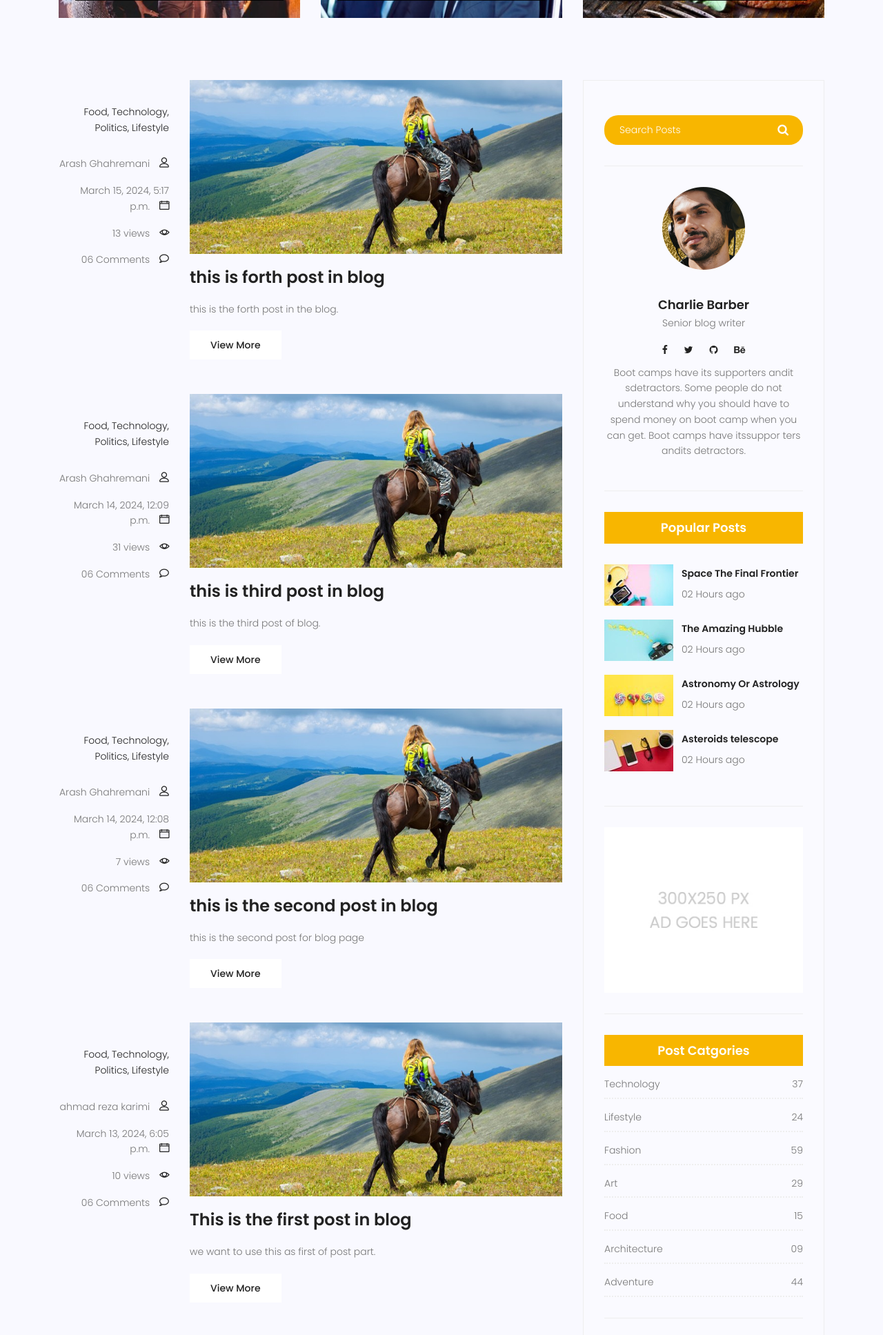
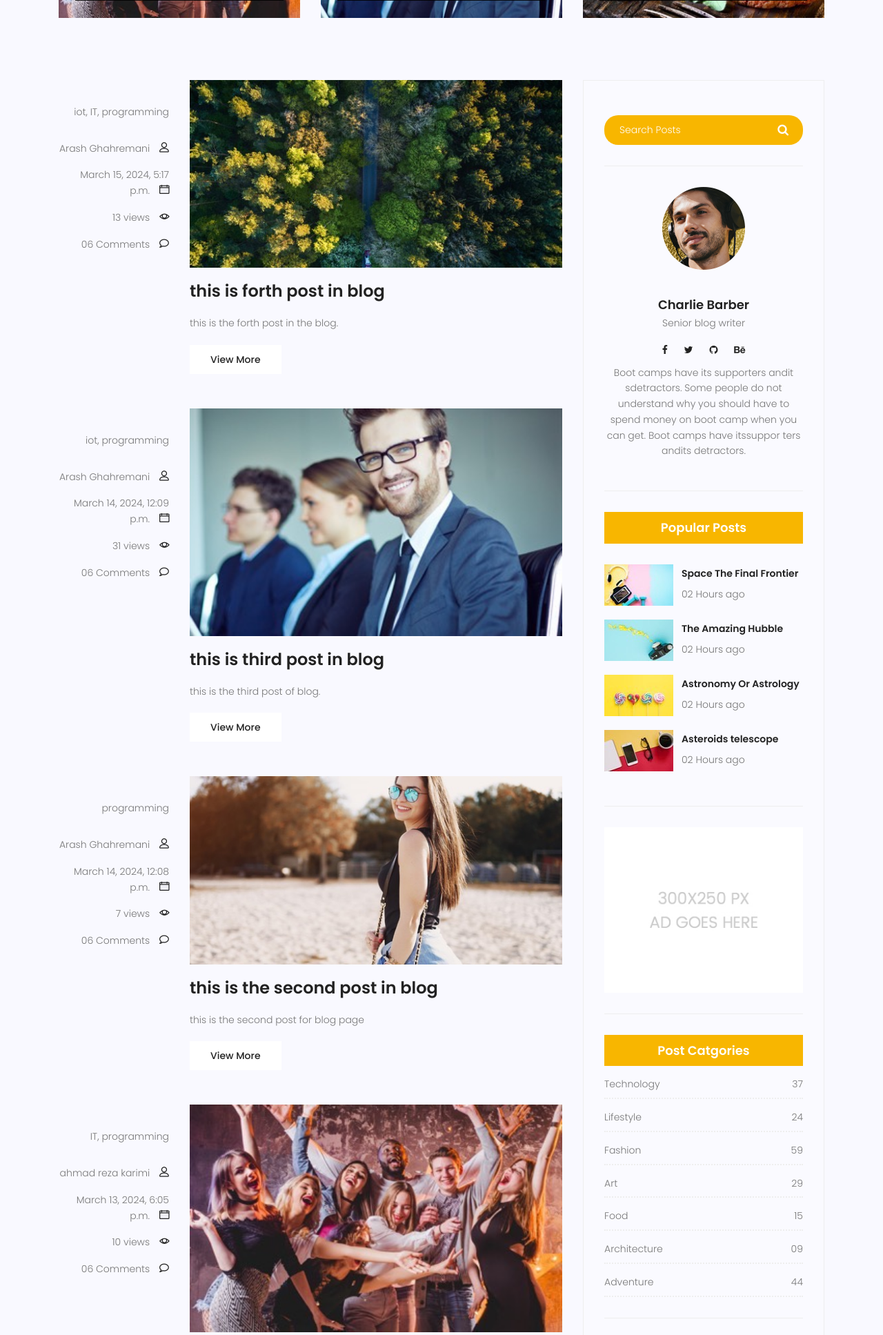
Before and after one commit to Arash7447/mysite, a Django app: page /blog/ in a window 1280 px wide. Shown: the part 966-2901 px from the top of the page at 69% size. Run offline with Django 5.2, Linux system fonts and the light colour scheme; data comes from the database, SQL or seed files in the repository; both versions use the stored data as it was after the commit; some libraries are stand-ins or nearby versions.

Commit message:
created a class with name of category
in this part i defined all four post category with the class defined and making dynamic of category address in blog home template .

```diff
--- a/blog/admin.py
+++ b/blog/admin.py
@@ -1,5 +1,5 @@
 from django.contrib import admin
-from blog.models import Post
+from blog.models import Post, Category
 
 # Register your models here.
 # in the class below we have a inheritance from admin page.
@@ -13,5 +13,5 @@ class PostAdmin(admin.ModelAdmin):
     #ordering = ['-created_date']
     search_fields = ['title','content']
 
-
+admin.site.register(Category)
 admin.site.register(Post, PostAdmin)
--- a/blog/models.py
+++ b/blog/models.py
@@ -2,13 +2,21 @@ from django.db import models
 from django.contrib.auth.models import User
 # Create your models here.
 
+class Category(models.Model):
+    name = models.CharField(max_length = 255)
+
+
+    def __str__(self):
+        return self.name
+
+
 class Post (models.Model) :
-    # image
+    image = models.ImageField(upload_to = 'blog/',default = 'blog/default.jpg')
     author = models.ForeignKey(User,on_delete=models.SET_NULL,null=True)
     title = models.CharField (max_length = 255)
     content = models.TextField ()
     # Tag
-    # Category
+    category = models.ManyToManyField (Category)
     counted_view = models.IntegerField (default = 0)
     status = models.BooleanField (default = False)
     published_date = models.DateTimeField (null = True)
--- a/requirements.txt
+++ b/requirements.txt
@@ -1,4 +1,5 @@
 asgiref==3.7.2
 Django==5.0.2
+pillow==10.2.0
 sqlparse==0.4.4
 tzdata==2024.1
--- a/templates/blog/blog-home.html
+++ b/templates/blog/blog-home.html
@@ -35,8 +35,8 @@
 						<div class="overlay overlay-bg"></div>
 						<a href="#" target="_blank">
 							<div class="thumb">
-								<img class="content-image img-fluid d-block mx-auto" src="{% static 'img/blog/cat-widget1.jpg' %}"
-									alt="">
+								<img class="content-image img-fluid d-block mx-auto"
+									src="{% static 'img/blog/cat-widget1.jpg' %}" alt="">
 							</div>
 							<div class="content-details">
 								<h4 class="content-title mx-auto text-uppercase">Social life</h4>
@@ -53,8 +53,8 @@
 						<div class="overlay overlay-bg"></div>
 						<a href="#" target="_blank">
 							<div class="thumb">
-								<img class="content-image img-fluid d-block mx-auto" src="{% static 'img/blog/cat-widget2.jpg' %}"
-									alt="">
+								<img class="content-image img-fluid d-block mx-auto"
+									src="{% static 'img/blog/cat-widget2.jpg' %}" alt="">
 							</div>
 							<div class="content-details">
 								<h4 class="content-title mx-auto text-uppercase">Politics</h4>
@@ -71,8 +71,8 @@
 						<div class="overlay overlay-bg"></div>
 						<a href="#" target="_blank">
 							<div class="thumb">
-								<img class="content-image img-fluid d-block mx-auto" src="{% static 'img/blog/cat-widget3.jpg' %}"
-									alt="">
+								<img class="content-image img-fluid d-block mx-auto"
+									src="{% static 'img/blog/cat-widget3.jpg' %}" alt="">
 							</div>
 							<div class="content-details">
 								<h4 class="content-title mx-auto text-uppercase">Food</h4>
@@ -97,25 +97,25 @@
 				<div class="single-post row">
 					<div class="col-lg-3  col-md-3 meta-details">
 						<ul class="tags">
-							<li><a href="#">Food,</a></li>
-							<li><a href="#">Technology,</a></li>
-							<li><a href="#">Politics,</a></li>
-							<li><a href="#">Lifestyle</a></li>
+							{{post.category.all|join:", "}}
 						</ul>
 						<div class="user-details row">
-							<p class="user-name col-lg-12 col-md-12 col-6"><a href="#">{{post.author.get_full_name}}</a> <span
-									class="lnr lnr-user"></span></p>
+							<p class="user-name col-lg-12 col-md-12 col-6"><a href="#">{{post.author.get_full_name}}</a>
+								<span class="lnr lnr-user"></span></p>
 							<p class="date col-lg-12 col-md-12 col-6"><a href="#">{{post.published_date}}</a> <span
 									class="lnr lnr-calendar-full"></span></p>
 							<p class="view col-lg-12 col-md-12 col-6"><a href="#">{{post.counted_view}} views</a> <span
 									class="lnr lnr-eye"></span></p>
 							<p class="comments col-lg-12 col-md-12 col-6"><a href="#">06 Comments</a> <span
 									class="lnr lnr-bubble"></span></p>
+
+
+
 						</div>
 					</div>
 					<div class="col-lg-9 col-md-9 ">
 						<div class="feature-img">
-							<img class="img-fluid" src="{% static 'img/blog/feature-img1.jpg' %}" alt="">
+							<img class="img-fluid" src="{{post.image.url}}" alt="">
 						</div>
 						<a class="posts-title" href="{% url 'blog:single' pid=post.id%}">
 							<h3>{{post.title}}</h3>
```
Also changed, not shown: blog/migrations/0004_post_image.py (added), blog/migrations/0005_category_post_category.py (added), db.sqlite3, media/blog/cat-widget1.jpg (added), media/blog/cat-widget1_0HhHp4R.jpg (added), media/blog/cat-widget2.jpg (added), media/blog/default.jpg (added), media/blog/feature-img2.jpg (added), media/blog/feature-img4.jpg (added).
